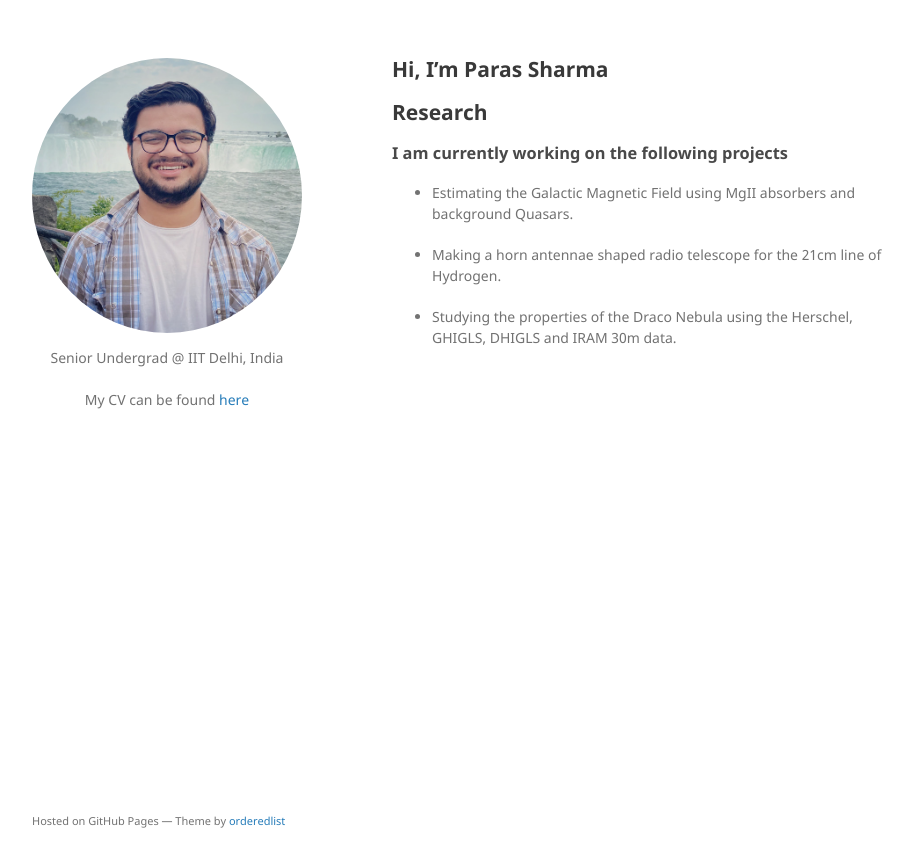
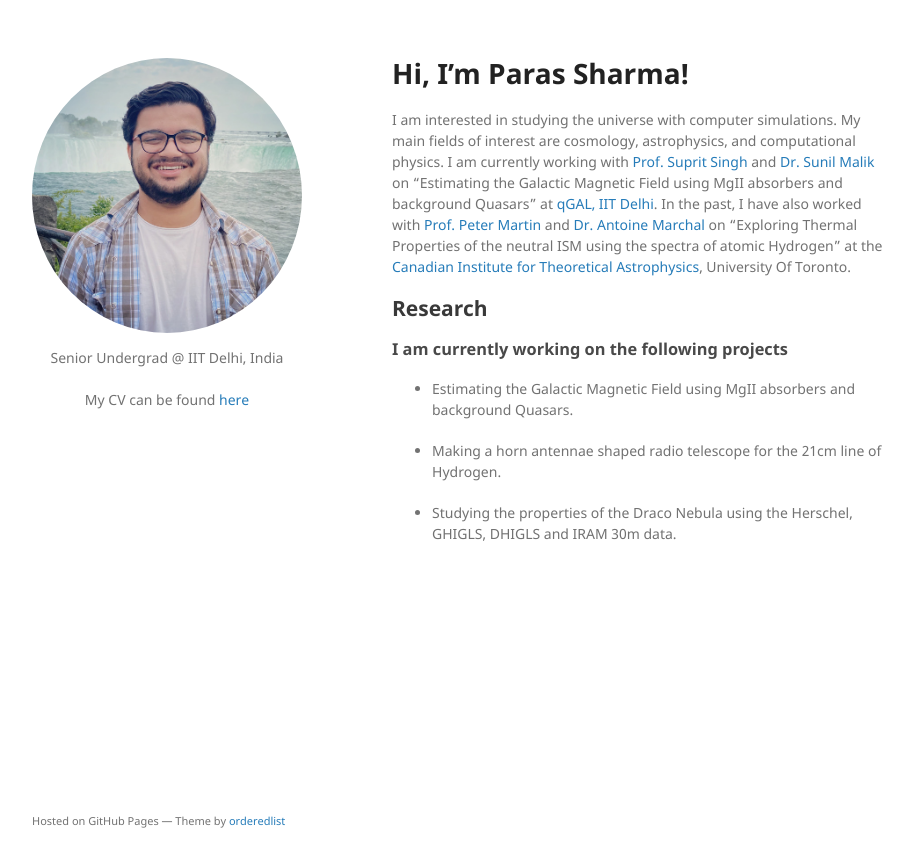
Before and after one commit to nutanstrek/old-website, a Jekyll site: the page built from index.md, in a window 1280 px wide. Shown: the top 867 px of the page, without its empty margins (178-1091 px from the left). Built offline with Jekyll 4.4.1, drawn with Linux system fonts in a browser that asks for light colours.

Commit message:
Some updates

```diff
--- a/_config.yml
+++ b/_config.yml
@@ -3,6 +3,6 @@ logo: /assets/img/paras.jpg
 logo_circle: true
 #description: I am currently a Senior undergrad @ IIT Delhi, India. My main interests lie in the field of Cosmology, Astronomy and Numerical Simulations.
 theme: jekyll-theme-minimal
-favicon: assets/img/telescope.png
+favicon: assets/img/astronomy.png
 cv: /assets/docs/CV.pdf
 description: "Senior Undergrad @ IIT Delhi, India"
--- a/index.md
+++ b/index.md
@@ -4,7 +4,9 @@ permalink: /
 layout: custom
 ---
 
-## Hi, I'm Paras Sharma
+# Hi, I'm Paras Sharma!
+
+I am interested in studying the universe with computer simulations. My main fields of interest are cosmology, astrophysics, and computational physics. I am currently working with [Prof. Suprit Singh](https://supritsinghlab.github.io/cv) and [Dr. Sunil Malik](https://www.uni-potsdam.de/en/astroparticle/plasma-astrophysics/group-members) on "Estimating the Galactic Magnetic Field using MgII absorbers and background Quasars" at [qGAL, IIT Delhi](https://supritsinghlab.github.io/). In the past, I have also worked with [Prof. Peter Martin](https://www.cita.utoronto.ca/~pgmartin/) and [Dr. Antoine Marchal](https://www.cita.utoronto.ca/~amarchal/) on "Exploring Thermal Properties of the neutral ISM using the spectra of atomic Hydrogen" at the [Canadian Institute for Theoretical Astrophysics](https://www.cita.utoronto.ca/), University Of Toronto.
 
 ## Research
 
```
Also changed, not shown: assets/img/astronomy.png (added), assets/img/telescope.png (deleted).
